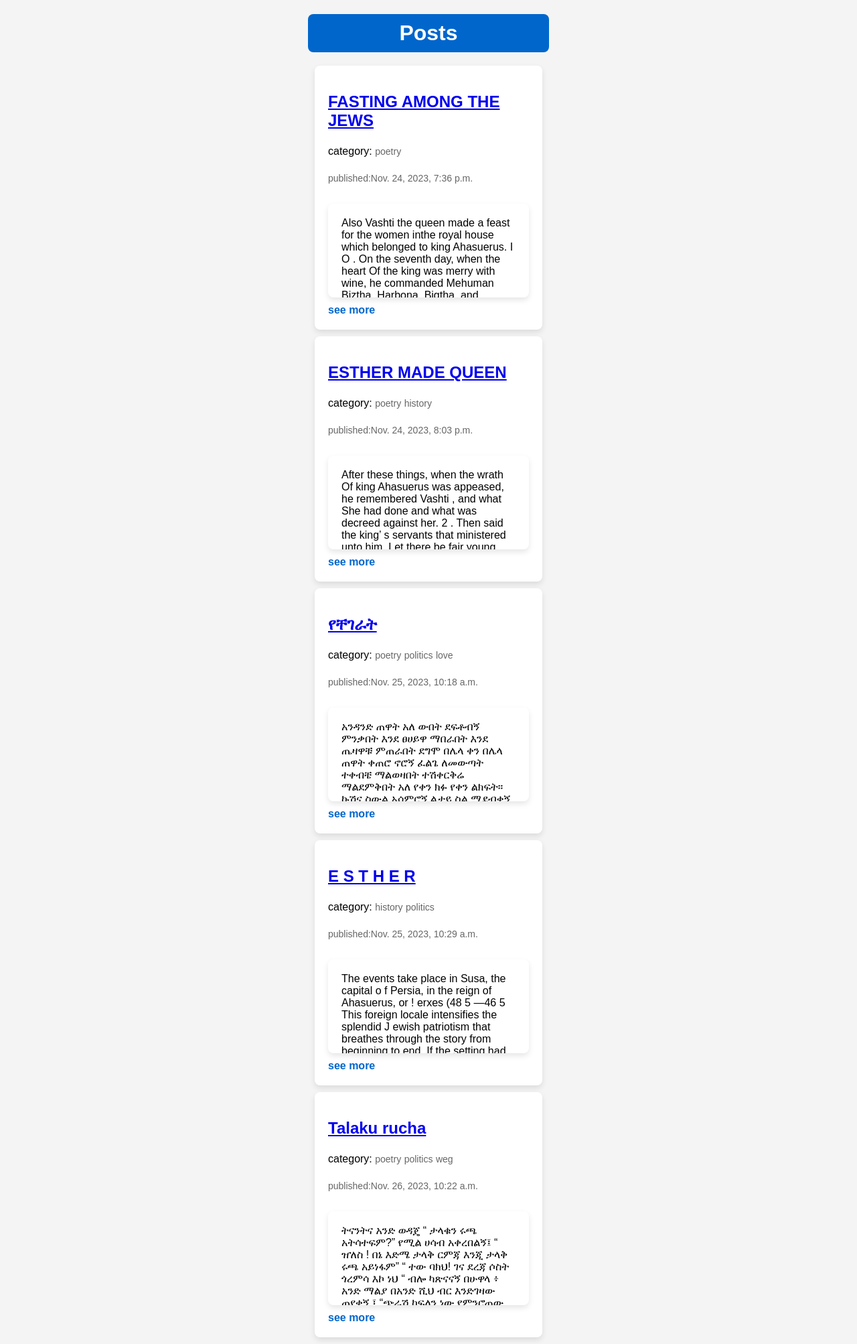
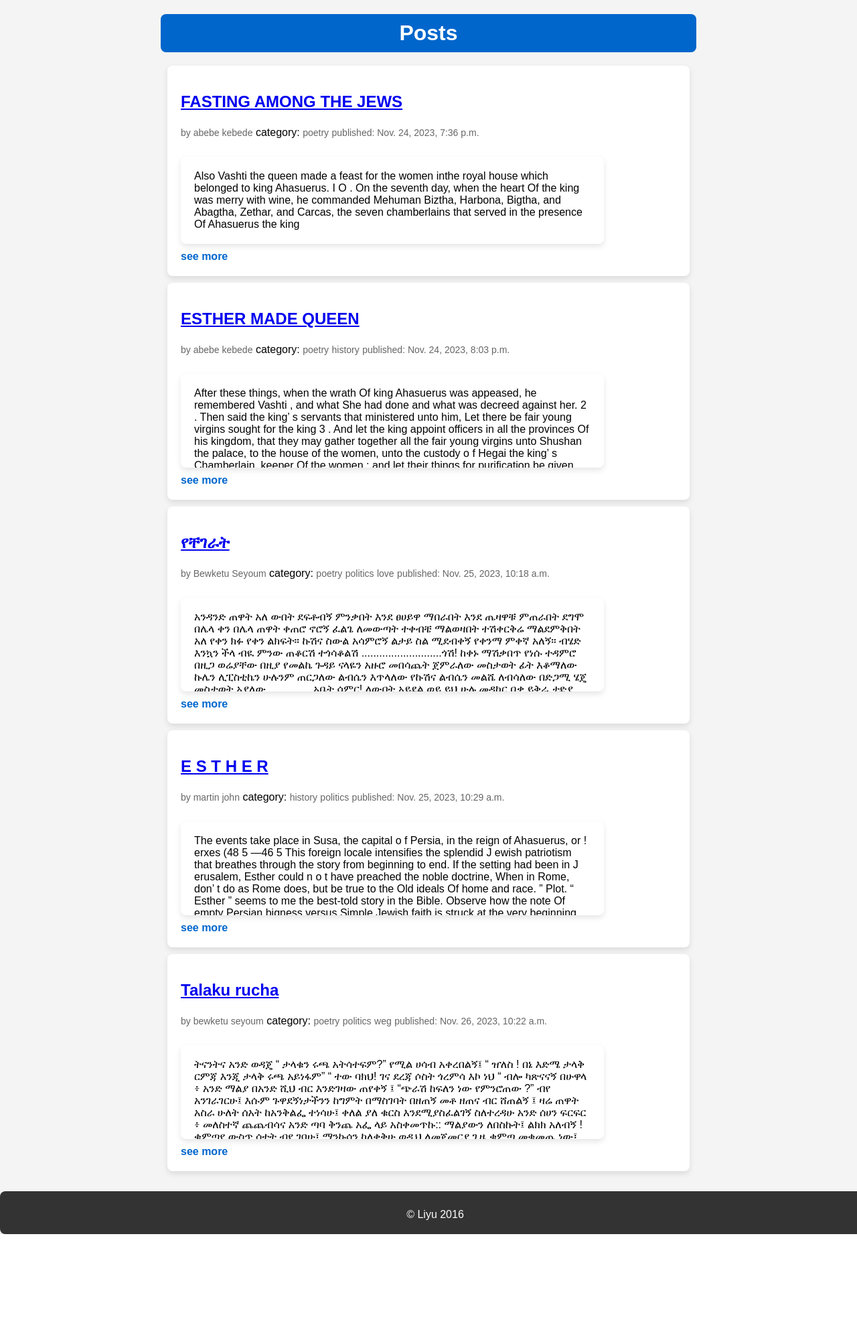
Before and after one commit to Esubaalew/liyu, a Django app: page /tesfa/ in a window 1280 px wide. Shown: the whole page at 67% size. After the commit the page ends 1842 px from the top, so only its background shows below. Run offline with Django 4.2, Linux system fonts and the light colour scheme; data comes from the database, SQL or seed files in the repository.

Commit message:
added new file structure of templates

```diff
--- a/tesfa/static/css/styles.css
+++ b/tesfa/static/css/styles.css
@@ -3,8 +3,7 @@
   margin: 0;
   padding: 0;
   display: flex;
-  align-items: center;
-  justify-content: center;
+  flex-direction: column;
   min-height: 100vh;
   background-color: #f4f4f4;
 }
@@ -12,6 +11,7 @@
 .container {
   text-align: center;
   max-width: 800px;
+  margin: auto;
 }
 
 h1 {
@@ -27,7 +27,7 @@
 .post-list {
   display: flex;
   flex-wrap: wrap;
-  justify-content: space-around;
+  justify-content: space-between;
   margin: 20px auto;
 }
 
@@ -38,7 +38,7 @@
   border-radius: 8px;
   box-shadow: 0 4px 8px rgba(0, 0, 0, 0.1);
   transition: transform 0.3s ease-in-out;
-  max-width: 300px;
+  flex: 0 1 calc(33.33% - 20px);
   text-align: left;
 }
 
@@ -54,6 +54,7 @@
   color: #666;
   font-size: 14px;
   display: inline-block;
+  margin-bottom: 8px; /* Added margin */
 }
 
 .post-content {
@@ -62,6 +63,7 @@
   padding: 20px;
   border-radius: 8px;
   box-shadow: 0 4px 8px rgba(0, 0, 0, 0.1);
+  width: 80%;
 }
 
 .post-content pre,
@@ -80,3 +82,15 @@
   font-weight: bold;
   display: block;
 }
+
+/* Footer Styling */
+footer {
+margin-top: 20px;
+  background-color: #333;
+  color: #fff;
+  padding: 10px;
+  text-align: center;
+  width: 100%;
+   border-radius: 8px;
+  box-shadow: 0 4px 8px rgba(0, 0, 0, 0.1);
+}
--- /dev/null
+++ b/tesfa/templates/tesfa/base.html
@@ -0,0 +1,18 @@
+{% load static %}
+<!DOCTYPE html>
+<html lang="en">
+<head>
+    <meta charset="UTF-8"/>
+    <title>{% block title %}Liyu - ልዩ{% endblock %}</title>
+    <link rel="stylesheet" href="{% static 'css/styles.css' %}" />
+</head>
+<body>
+    <div class="container">
+        {% block content %}{% endblock %}
+    </div>
+    <footer>
+    <p>&copy; Liyu 2016</p>
+</footer>
+
+</body>
+</html>
--- a/tesfa/templates/tesfa/post/list.html
+++ b/tesfa/templates/tesfa/post/list.html
@@ -1,13 +1,8 @@
-{% load static %}
-<!DOCTYPE html>
-<html lang="en">
-  <head>
-    <meta charset="UTF-8" />
-    <title>= Posts</title>
-    <link rel="stylesheet" href="{% static 'css/styles.css' %}" />
-  </head>
-  <body>
-    <div class="container">
+{% extends 'tesfa/base.html' %}
+
+{% block title %}Posts{% endblock %}
+
+{% block content %}
   <h1>Posts</h1>
 
   {% if published %} {% for post in published %}
@@ -17,25 +12,22 @@
           {{ post.title }}
         </a>
       </h2>
+      <p class="post-meta">by {{ post.author.first_name }} {{ post.author.last_name }}</p>
+
       {% if post.category %}
-        <span>category:</span> {% for category in post.category.all %}
-        <p class="post-meta">{{category}}</p>
-        {% endfor %} {% else %}
-        <h2>category unknown</h2>
+        <span>category:</span>
+        {% for category in post.category.all %}
+          <p class="post-meta">{{ category }}</p>
+        {% endfor %}
+      {% else %}
+        <p class="post-meta">category unknown</p>
       {% endif %}
 
-        <p class="post-meta">published:{{post.published}}</p>
+      <p class="post-meta">published: {{ post.published }}</p>
       <p class="post-content max-height">{{ post.content }}</p>
-        <a
-          href="{% url 'post_detail' param1=post.slug param2=post.id %}"
-          class="see-more"
-        >
-          see more
-        </a>
+      <a href="{% url 'post_detail' param1=post.slug param2=post.id %}" class="see-more">see more</a>
     </div>
   {% endfor %} {% else %}
     <p>no posts yet!</p>
   {% endif %}
-    </div>
-  </body>
-</html>
+{% endblock %}
```
Also changed, not shown: tesfa/templates/tesfa/post/detail.html (+8 -15 lines). Lines whose indentation alone changed are shown as unchanged.
